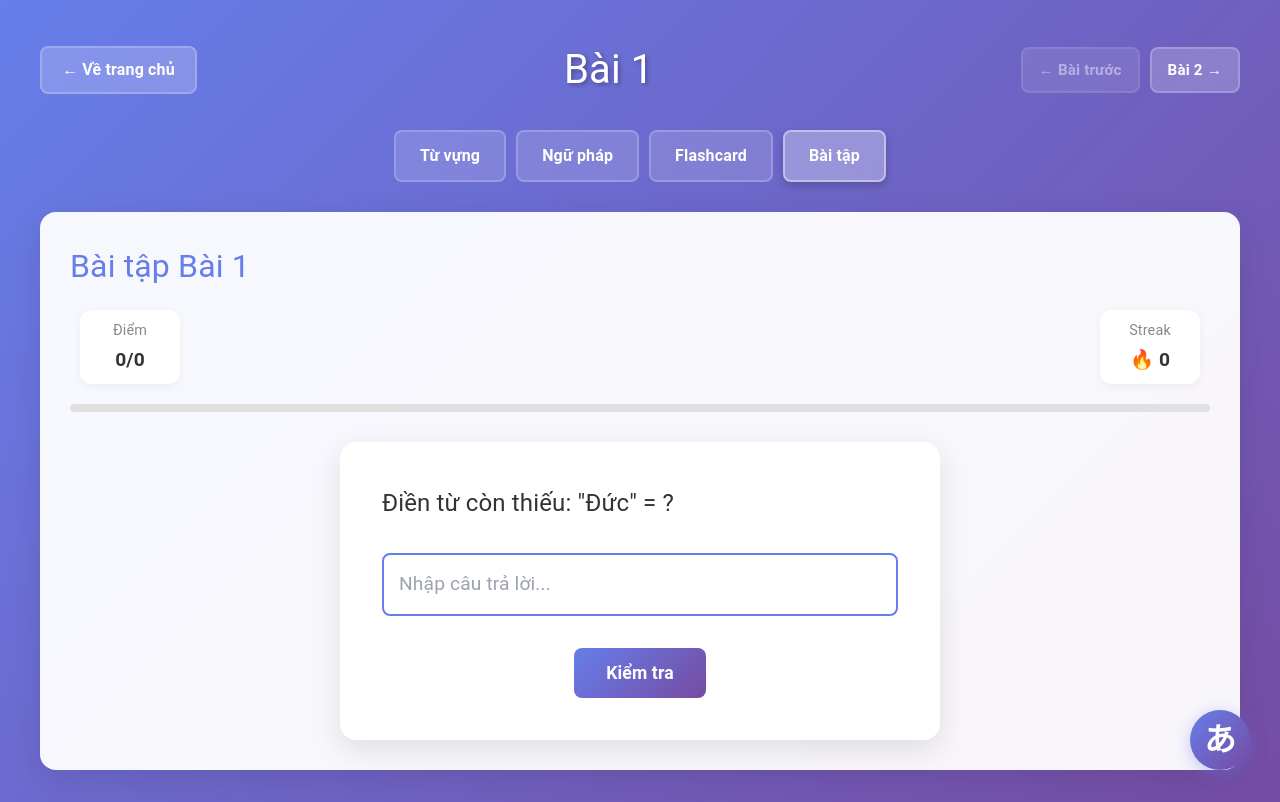
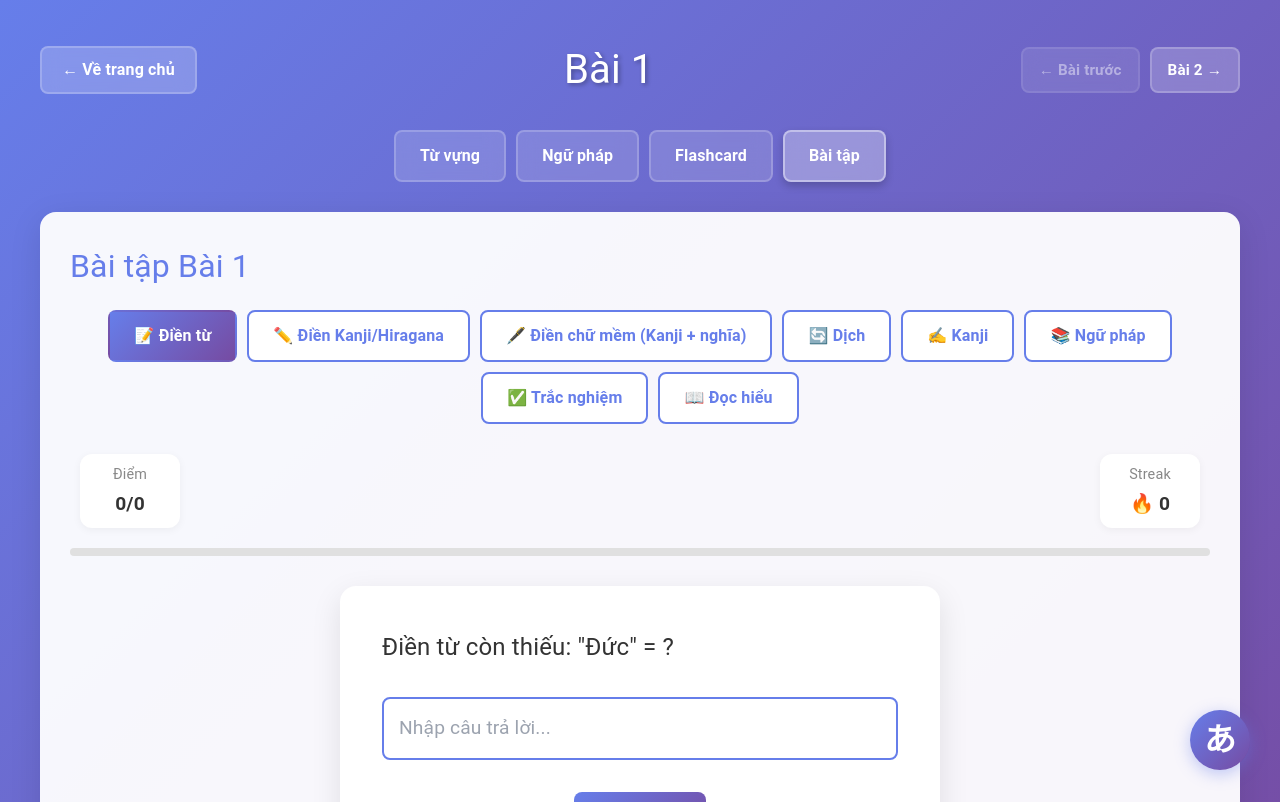
Before and after one commit to zhenguet/JL, a Next.js app: page /JL/lesson/1/exercise/fillWord in a window 1280 px wide. Shown: the top 802 px of the page. Built offline with nearby package versions, Linux system fonts and the light colour scheme.

Commit message:
feat: Add exercise type selector in ExerciseClient for dynamic routing to different exercise types

```diff
--- a/app/lesson/[lessonNumber]/exercise/ExerciseClient.tsx
+++ b/app/lesson/[lessonNumber]/exercise/ExerciseClient.tsx
@@ -22,6 +22,8 @@ import {
   TranslateExercise,
 } from '@/types/exercise';
 import { useEffect, useRef, useState } from 'react';
+import { useRouter } from 'next/navigation';
+import { exerciseTypeToRoute } from '@/utils/exerciseRoute';
 import './exercise.css';
 
 interface ExerciseClientProps {
@@ -192,6 +194,7 @@ function checkTextAnswer(userAnswer: string, correctAnswer: string): boolean {
 }
 
 export default function ExerciseClient({ lessonNumber, exerciseType }: ExerciseClientProps) {
+  const router = useRouter();
   const vocabulary = vocabularyData[lessonNumber] || [];
   const [currentExercise, setCurrentExercise] = useState<Exercise | null>(null);
   const [userAnswer, setUserAnswer] = useState('');
@@ -571,9 +574,26 @@ export default function ExerciseClient({ lessonNumber, exerciseType }: ExerciseC
   const isEmptyMessage =
     vocabulary.length === 0 && VOCABULARY_EXERCISE_TYPES.includes(exerciseType);
 
+  const handleExerciseTypeChange = (type: ExerciseType) => {
+    const route = exerciseTypeToRoute(type);
+    router.push(`/lesson/${lessonNumber}/exercise/${route}`);
+  };
+
   return (
     <div className="exercise-container">
       <PageTitle title="Bài tập" lessonNumber={lessonNumber} />
+
+      <div className="exercise-type-selector">
+        {EXERCISE_TYPES.map(({ type, label, icon }) => (
+          <button
+            key={type}
+            className={`type-btn ${exerciseType === type ? 'active' : ''}`}
+            onClick={() => handleExerciseTypeChange(type)}
+          >
+            {icon} {label}
+          </button>
+        ))}
+      </div>
 
       <div className="stats-bar">
         <div className="stat-item">
```
